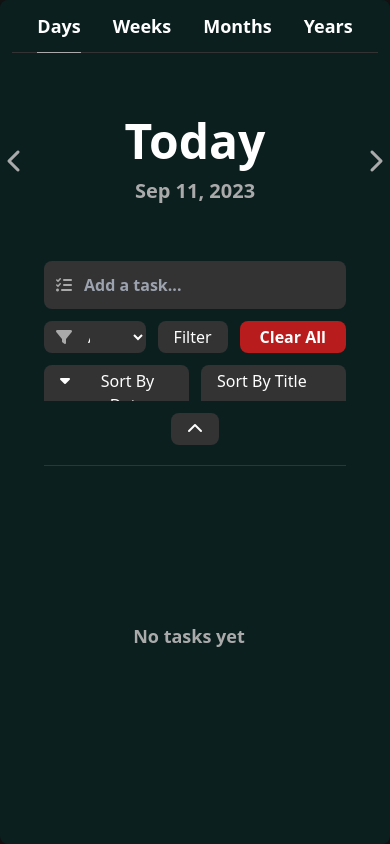
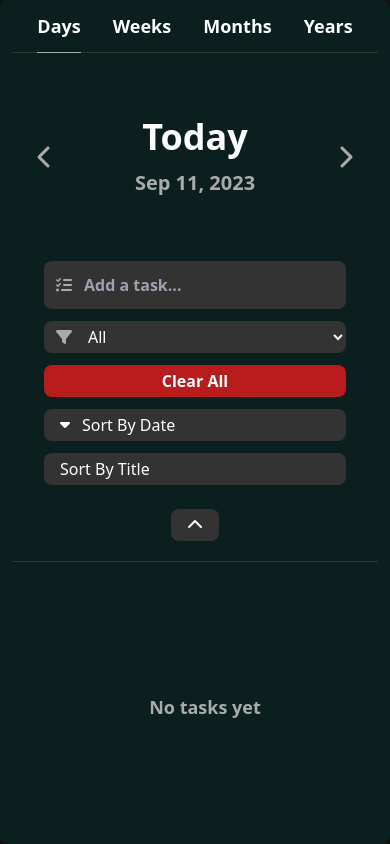
Before and after one commit to Zawalid/todo-app-v1, a React (Vite) app: page / in a window 390 px wide. Built offline with nearby package versions, Linux system fonts and the light colour scheme.

Commit message:
ALmost done

```diff
--- a/index.html
+++ b/index.html
@@ -4,7 +4,7 @@
     <meta charset="UTF-8" />
     <link rel="icon" type="image/svg+xml" href="/vite.svg" />
     <meta name="viewport" content="width=device-width, initial-scale=1.0" />
-    <title>DoTo</title>
+    <title>To Do</title>
   </head>
   <body>
     <div id="root"></div>
--- a/src/components/Actions.jsx
+++ b/src/components/Actions.jsx
@@ -10,7 +10,6 @@ export function Actions({
   setSortKey,
   selectedOption,
   onSelect,
-  onFilter,
 }) {
   const sortButtons = useRef(null);
 
@@ -42,17 +41,16 @@ export function Actions({
     <div
       className={
         "mt-3 overflow-hidden transition-[height] duration-300 " +
-        (isOpen ? "h-20" : "h-0 ")
+        (isOpen ? "h-44 xs:h-20" : "h-0 ")
       }
     >
-      <div className="mb-3 flex items-center gap-3">
+      <div className="mb-3 flex flex-col xs:flex-row xs:items-center gap-3">
         <FilterTasks
           selectedOption={selectedOption}
           onSelect={onSelect}
-          onFilter={onFilter}
         />
         <button
-          className="b rounded-lg bg-red-700 px-5 py-1 font-bold text-text"
+          className="b rounded-lg bg-red-700 px-5 py-1 font-bold text-text flex-[.5]"
           onClick={onClearAll}
         >
           Clear All
--- a/src/components/AddTask.jsx
+++ b/src/components/AddTask.jsx
@@ -6,14 +6,20 @@ export function AddTask({ onAdd }) {
 
   useEffect(() => {
     function handleKeyDown(e) {
-      if (e.code === "Space") {
+      if (
+        e.target.tagName !== "TEXTAREA" &&
+        e.target.tagName !== "INPUT" &&
+        e.target.tagName !== "P" &&
+        e.key === "Enter"
+      ) {
+        e.preventDefault();
         inputEl.current.focus();
       }
     }
 
-    document.addEventListener("keydown", handleKeyDown);
+    window.addEventListener("keydown", handleKeyDown);
     return () => {
-      document.removeEventListener("keydown", handleKeyDown);
+      window.removeEventListener("keydown", handleKeyDown);
     };
   }, []);
   const handleSubmit = (e) => {
--- a/src/components/App.jsx
+++ b/src/components/App.jsx
@@ -25,14 +25,12 @@ export default function App() {
     const periods = ["days", "weeks", "months", "years"];
     let index = 0;
     function handleKeyDown(e) {
-      if (e.key === "ArrowDown") {
-        index--;
-        if (index < 0) index = periods.length - 1;
-      } else if (e.key === "ArrowUp") {
-        index++;
-        if (index >= periods.length) index = 0;
+      if (e.key === "ArrowDown" || e.key === "ArrowUp") {
+        e.key === "ArrowDown"
+          ? (index--, index < 0 && (index = periods.length - 1))
+          : (index++, index >= periods.length && (index = 0));
+        setPeriod(periods[index]);
       }
-      setPeriod(periods[index]);
     }
 
     document.addEventListener("keydown", handleKeyDown);
@@ -40,6 +38,18 @@ export default function App() {
       document.removeEventListener("keydown", handleKeyDown);
     };
   }, []);
+  useEffect(() => {
+    setFilteredTasks([...pinnedTasks, ...tasks]);
+    filterTasks();
+    // eslint-disable-next-line
+  }, [pinnedTasks, tasks]);
+  useEffect(() => {
+    setSelectedOption("all");
+  }, [period, tasksDate]);
+  useEffect(() => {
+    filterTasks();
+    // eslint-disable-next-line
+  }, [selectedOption]);
 
   function changePeriod(period) {
     setPeriod(period);
@@ -59,7 +69,7 @@ export default function App() {
         title,
         isCompleted: false,
         memo: "",
-        date: new Date(),
+        date: tasksDate,
       },
     ]);
   }
@@ -94,9 +104,26 @@ export default function App() {
   function addMemo(id, memo, isPinned) {
     modifyTask(id, isPinned, "memo", memo);
   }
+  function editTask(id, title, isPinned) {
+    modifyTask(id, isPinned, "title", title);
+  }
   function clearAllTasks() {
-    setTasks([]);
-    setPinnedTasks([]);
+    setTasks(
+      tasks.filter(
+        (task) =>
+          new Date(task.date).getDate() !== tasksDate.getDate() ||
+          new Date(task.date).getMonth() !== tasksDate.getMonth() ||
+          new Date(task.date).getFullYear() !== tasksDate.getFullYear(),
+      ),
+    );
+    setPinnedTasks(
+      pinnedTasks.filter(
+        (task) =>
+          new Date(task.date).getDate() !== tasksDate.getDate() ||
+          new Date(task.date).getMonth() !== tasksDate.getMonth() ||
+          new Date(task.date).getFullYear() !== tasksDate.getFullYear(),
+      ),
+    );
   }
   function filterTasks() {
     switch (selectedOption) {
@@ -122,9 +149,9 @@ export default function App() {
   }
 
   return (
-    <div className=" h-full w-full overflow-auto rounded-lg  bg-[#0c1f1f] px-3 py-3 shadow-md md:h-auto md:w-1/2">
+    <div className=" flex h-full w-full flex-col rounded-lg bg-[#0c1f1f]  px-3 py-3 shadow-md md:h-[90%]  md:w-1/2">
       <TasksPeriodTabs period={period} onChangePeriod={changePeriod} />
-      <div className="px-8 lg:px-16">
+      <div className="px-8 lg:px-16 ">
         <TasksPeriod period={period} setTasksDate={setTasksDate} />
         <AddTask onAdd={addTask} />
         <Actions
@@ -135,7 +162,6 @@ export default function App() {
           setSortKey={setSortKey}
           selectedOption={selectedOption}
           onSelect={(e) => setSelectedOption(e.target.value)}
-          onFilter={filterTasks}
         />
         <button
           className=" m-auto mt-3 block cursor-pointer rounded-lg bg-secondary px-4  py-1 text-text"
@@ -147,18 +173,50 @@ export default function App() {
             }`}
           ></i>
         </button>
-        <div
-          className={
-            "mt-5 h-80 border-t border-secondary pr-3 pt-5 " +
-            (filteredTasks.length === 0 ? "grid place-content-center" : "")
-          }
-        >
-          {filteredTasks.length === 0 && (
+      </div>
+
+      <div className="mt-5 flex-1 overflow-auto border-t  border-secondary px-8 pr-3 pt-5 lg:px-16 ">
+        {[
+          ...filteredTasks.filter((task) => {
+            if (period === "days" || period === "weeks")
+              return (
+                new Date(task.date).getDate() === tasksDate.getDate() &&
+                new Date(task.date).getMonth() === tasksDate.getMonth() &&
+                new Date(task.date).getFullYear() === tasksDate.getFullYear()
+              );
+            else if (period === "months")
+              return (
+                new Date(task.date).getMonth() === tasksDate.getMonth() &&
+                new Date(task.date).getFullYear() === tasksDate.getFullYear()
+              );
+            else if (period === "years")
+              return (
+                new Date(task.date).getFullYear() === tasksDate.getFullYear()
+              );
+            else return true;
+          }),
+        ].length === 0 && (
+          <div className="grid h-full place-content-center">
             <p className="text-center  text-lg font-bold text-text-2">
               No tasks yet
             </p>
+          </div>
         )}
+        {pinnedTasks.map((task) => (
+          <Task
+            key={task.id}
+            task={task}
+            onDelete={deleteTask}
+            onCheck={checkTask}
+            isPinned={pinnedTasks.includes(task)}
+            onPin={pinTask}
+            onUnpin={unpinTask}
+            onAddMemo={addMemo}
+            onEditTask={editTask}
+          />
+        ))}
         {[...filteredTasks]
+          .filter((task) => !pinnedTasks.includes(task))
           .sort((a, b) => {
             if (sortDirection === "asc") {
               return sortKey === "title"
@@ -181,6 +239,7 @@ export default function App() {
                 onPin={pinTask}
                 onUnpin={unpinTask}
                 onAddMemo={addMemo}
+                onEditTask={editTask}
               />
             );
 
@@ -193,6 +252,9 @@ export default function App() {
               case "days":
                 return (
                   new Date(task.date).getDate() === tasksDate.getDate() &&
+                  new Date(task.date).getMonth() === tasksDate.getMonth() &&
+                  new Date(task.date).getFullYear() ===
+                    tasksDate.getFullYear() &&
                   taskComponent
                 );
               case "weeks":
@@ -204,6 +266,8 @@ export default function App() {
               case "months":
                 return (
                   new Date(task.date).getMonth() === tasksDate.getMonth() &&
+                  new Date(task.date).getFullYear() ===
+                    tasksDate.getFullYear() &&
                   taskComponent
                 );
               case "years":
@@ -217,6 +281,5 @@ export default function App() {
           })}
       </div>
     </div>
-    </div>
   );
 }
--- a/src/components/FilterTasks.jsx
+++ b/src/components/FilterTasks.jsx
@@ -1,10 +1,9 @@
-export function FilterTasks({ selectedOption, onSelect, onFilter }) {
+export function FilterTasks({ selectedOption, onSelect }) {
   return (
-    <div className="flex  flex-1 gap-3">
-      <div className="relative w-full">
+    <div className="relative flex-1">
       <i className="fas fa-filter absolute left-3 top-2 text-text-2 "></i>
       <select
-          className="w-full cursor-pointer rounded-lg bg-secondary px-10 py-1 text-text  focus:outline-none
+        className="w-full cursor-pointer rounded-lg bg-secondary py-1 pl-10 text-text  focus:outline-none
       "
         value={selectedOption}
         onChange={onSelect}
@@ -15,12 +14,5 @@ export function FilterTasks({ selectedOption, onSelect, onFilter }) {
         <option value="pinned">Pinned</option>
       </select>
     </div>
-      <button
-        className="b rounded-lg bg-secondary px-4 py-1 text-text"
-        onClick={onFilter}
-      >
-        Filter
-      </button>
-    </div>
   );
 }
--- a/src/components/SortTasks.jsx
+++ b/src/components/SortTasks.jsx
@@ -1,6 +1,6 @@
 export function SortTasks({ reference }) {
   return (
-    <div className="grid grid-cols-2 gap-3 " ref={reference}>
+    <div className="grid xs:grid-cols-2 gap-3 " ref={reference}>
       <button
         className="b flex rounded-lg bg-secondary px-4  py-1 text-text"
         data-key="date"
--- a/src/components/TasksPeriod.jsx
+++ b/src/components/TasksPeriod.jsx
@@ -1,5 +1,4 @@
 import { useEffect, useMemo, useState } from "react";
-
 export function TasksPeriod({ period, setTasksDate }) {
   const [count, setCount] = useState(0);
 
@@ -16,6 +15,7 @@ export function TasksPeriod({ period, setTasksDate }) {
     }
     return newDate;
   }, [period, count]);
+
 
   useEffect(() => {
     setTasksDate(currentDate);
@@ -41,7 +41,7 @@ export function TasksPeriod({ period, setTasksDate }) {
   }, [count]);
 
   return (
-    <div className="my-16 h-20 grid grid-cols-[20px_260px_20px] items-center justify-center gap-10 text-center">
+    <div className="my-16 grid h-20 grid-cols-[20px_200px_20px] items-center justify-center gap-10 text-center xs:grid-cols-[20px_260px_20px]">
       <i
         className="fa-solid fa-chevron-left cursor-pointer text-2xl text-text-2"
         onClick={() => setCount((prev) => prev - 1)}
@@ -64,12 +64,18 @@ export function TasksPeriod({ period, setTasksDate }) {
 function TasksByDays({ currentDate }) {
   return (
     <div>
-      <h1 className="mb-3 text-5xl font-bold text-text">
-        {currentDate.getDate() === new Date().getDate()
+      <h1 className="mb-3 text-4xl font-bold  text-text xs:text-5xl">
+        {currentDate.getDate() === new Date().getDate() &&
+        currentDate.getMonth() === new Date().getMonth() &&
+        currentDate.getYear() === new Date().getYear()
           ? "Today"
-          : currentDate.getDate() === new Date().getDate() + 1
+          : currentDate.getDate() === new Date().getDate() + 1 &&
+            currentDate.getMonth() === new Date().getMonth() &&
+            currentDate.getYear() === new Date().getYear()
           ? "Tomorrow"
-          : currentDate.getDate() === new Date().getDate() - 1
+          : currentDate.getDate() === new Date().getDate() - 1 &&
+            currentDate.getMonth() === new Date().getMonth() &&
+            currentDate.getYear() === new Date().getYear()
           ? "Yesterday"
           : currentDate.toLocaleDateString("en-US", {
               weekday: "long",
@@ -116,7 +122,7 @@ function TasksByWeeks({ currentDate }) {
 function TasksByMonths({ currentDate }) {
   return (
     <div>
-      <h1 className="mb-3 text-5xl font-bold text-text">
+      <h1 className="mb-3 text-4xl font-bold  text-text xs:text-5xl">
         {currentDate.toLocaleDateString("en-US", {
           month: "long",
         })}
@@ -132,7 +138,7 @@ function TasksByMonths({ currentDate }) {
 function TasksByYears({ currentDate }) {
   return (
     <div>
-      <h1 className="mb-3 text-5xl font-bold text-text">
+      <h1 className="mb-3 text-4xl font-bold  text-text xs:text-5xl">
         {currentDate.getFullYear()}
       </h1>
     </div>
```
Also changed, not shown: src/components/Task.jsx (+10 -2 lines), src/components/TaskActions.jsx (+33 -8 lines). Lines whose indentation alone changed are shown as unchanged.
